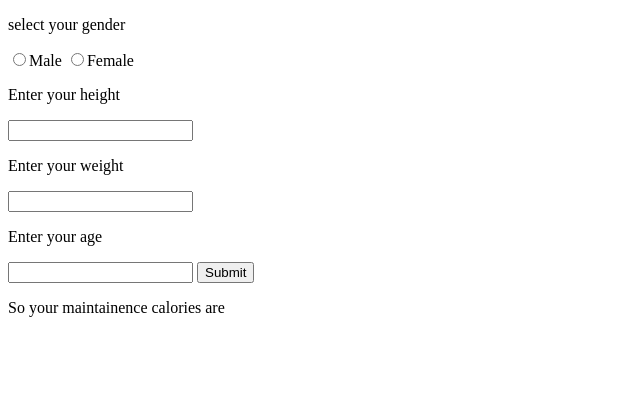
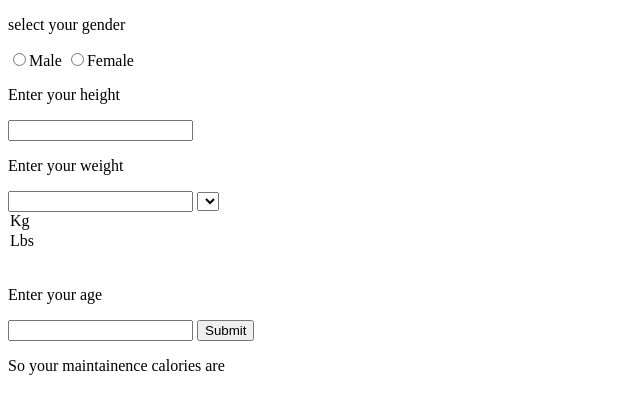
Before and after one commit to GuleriaPiyush/Maintainence_Calorie_Calculator, a Flask app: page / in a window 1280 px wide. Shown: the top 414 px of the page, without its empty margins (0-640 px from the left). Run offline with Flask 3, Linux system fonts and the light colour scheme; lists and menus that the app fills with data are empty.

Commit message:
added weight unit selector index.html
In this commit I added line of code that select your weight type Kg or lbs

```diff
--- a/templates/index.html
+++ b/templates/index.html
@@ -19,6 +19,12 @@
 
         <p>Enter your weight </p>
         <input type="number" name="weight">
+        <select id="w_unit" name="weight" required>
+            <select id="w_unit" name="w_unit">
+            <option value="Kg">Kg</option>
+            <option value="Lb">Lbs</option>
+        </select>
+        <br>
 
         <p>Enter your age </p>
         <input type="number" name="age">
```
